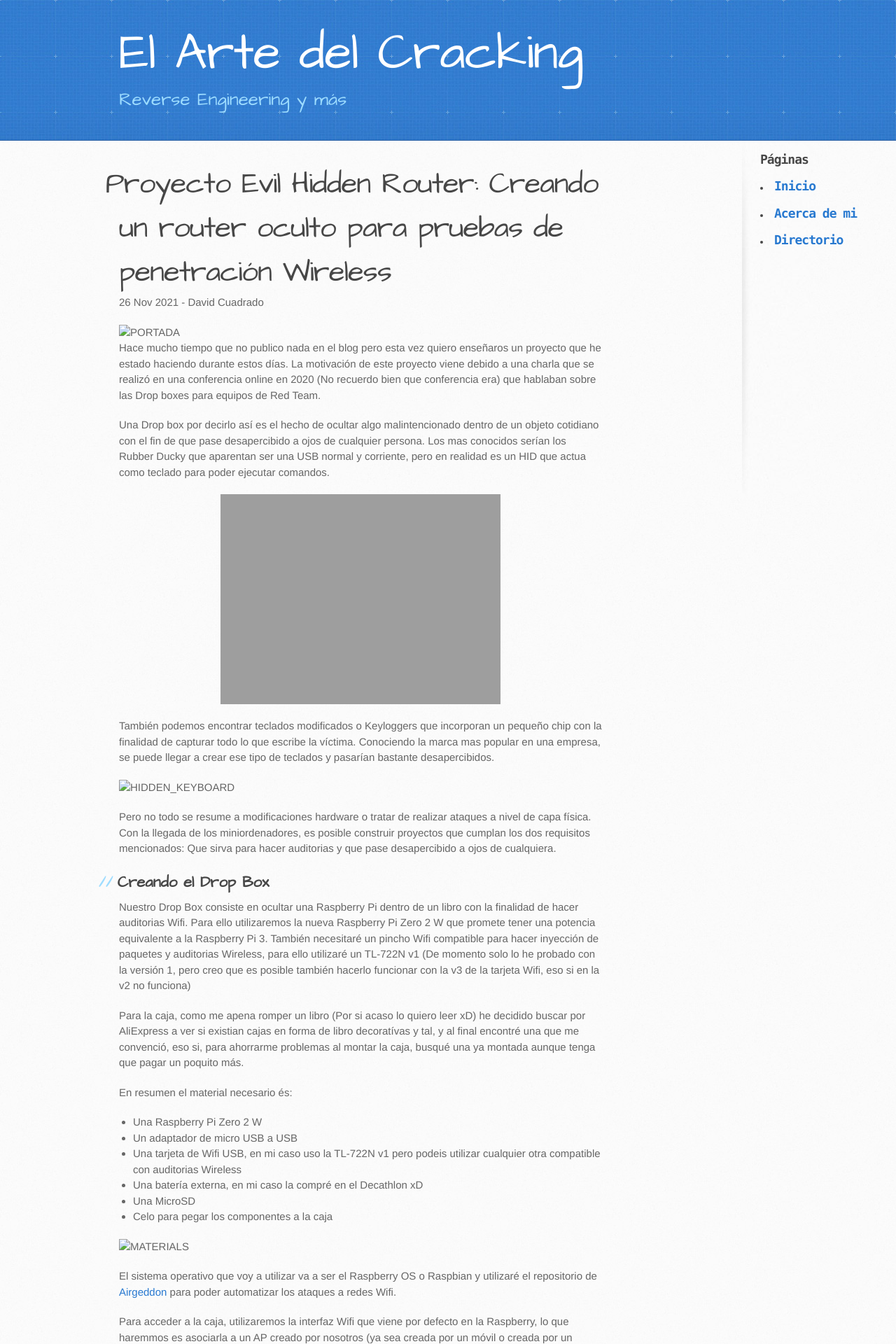
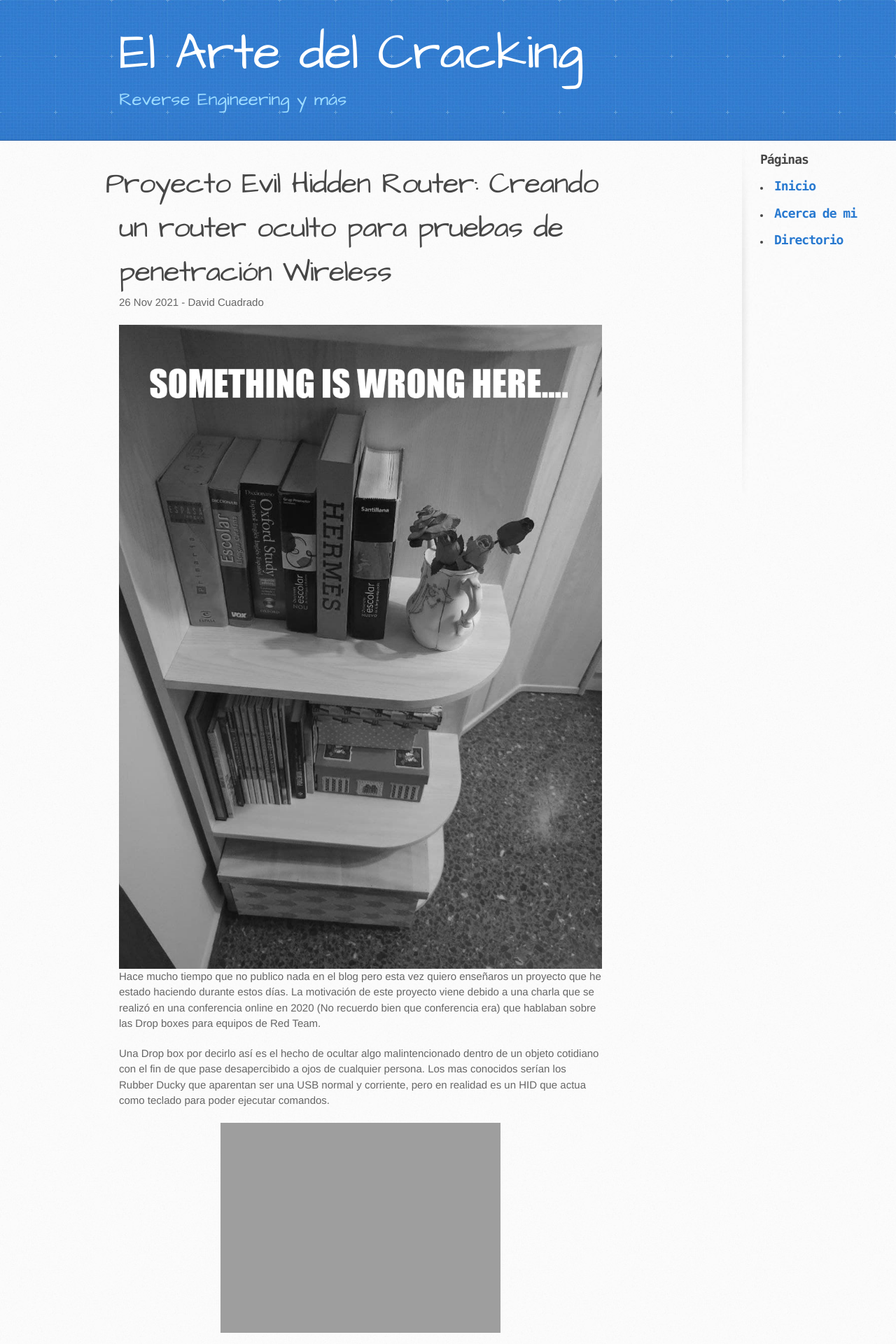
Before and after one commit to Davidc96/davidc96.github.io, a Jekyll site: the page built from _posts/2021-11-26-Proyecto-Evil-Hidden-Router.md, in a window 1280 px wide. Shown: the top 1920 px of the page at 70% size. Built offline with Jekyll 4.4.1, drawn with Linux system fonts in a browser that asks for light colours.

Commit message:
Hotfix images

```diff
--- a/_posts/2021-11-26-Proyecto-Evil-Hidden-Router.md
+++ b/_posts/2021-11-26-Proyecto-Evil-Hidden-Router.md
@@ -4,18 +4,18 @@ author: David Cuadrado
 tag: Hardware Hacking
 title: "Proyecto Evil Hidden Router: Creando un router oculto para pruebas de penetración Wireless"
 ---
-![PORTADA](https://davidc96.github.io/assets/images/posts/portada.jpg?style=centerme)
+![PORTADA](https://davidc96.github.io/assets/images/posts/PHR/portada.jpg?style=centerme)
 Hace mucho tiempo que no publico nada en el blog pero esta vez quiero enseñaros un proyecto que he estado haciendo durante estos días. La motivación de este proyecto viene debido a una
 charla que se realizó en una conferencia online en 2020 (No recuerdo bien que conferencia era) que hablaban sobre las Drop boxes para equipos de Red Team.
 
 Una Drop box por decirlo así es el hecho de ocultar algo malintencionado dentro de un objeto cotidiano con el fin de que pase desapercibido a ojos de cualquier persona. Los mas conocidos
 serían los Rubber Ducky que aparentan ser una USB normal y corriente, pero en realidad es un HID que actua como teclado para poder ejecutar comandos.
 
-![RUBBER_DUCKY](https://davidc96.github.io/assets/images/posts/rubby_ducky.jpg?style=centerme)
+![RUBBER_DUCKY](https://davidc96.github.io/assets/images/posts/PHR/rubby_ducky.jpg?style=centerme)
 
 También podemos encontrar teclados modificados o Keyloggers que incorporan un pequeño chip con la finalidad de capturar todo lo que escribe la víctima. Conociendo la marca mas popular en una empresa, se puede llegar a crear ese tipo de teclados y pasarían bastante desapercibidos.
 
-![HIDDEN_KEYBOARD](https://davidc96.github.io/assets/images/posts/keylogger.jpg?style=centerme)
+![HIDDEN_KEYBOARD](https://davidc96.github.io/assets/images/posts/PHR/keylogger.jpg?style=centerme)
 
 Pero no todo se resume a modificaciones hardware o tratar de realizar ataques a nivel de capa física. Con la llegada de los miniordenadores, es posible construir proyectos que cumplan los dos requisitos mencionados: Que sirva para hacer auditorias y que pase desapercibido a ojos de cualquiera.
 
@@ -33,7 +33,7 @@ En resumen el material necesario és:
 - Una MicroSD
 - Celo para pegar los componentes a la caja
 
-![MATERIALS](https://davidc96.github.io/assets/images/posts/materials.jpg?style=centerme)
+![MATERIALS](https://davidc96.github.io/assets/images/posts/PHR/materials.jpg?style=centerme)
 
 El sistema operativo que voy a utilizar va a ser el Raspberry OS o Raspbian y utilizaré el repositorio de <a href="">Airgeddon</a> para poder automatizar los ataques a redes Wifi.
 
@@ -179,13 +179,13 @@ La ventaja es que la caja es lo suficientemente grande para que entre todo, yo h
 
 Mi distribución es la siguiente
 
-![ALL_CONNECTED](https://davidc96.github.io/assets/images/posts/all_connected.jpg?style=centerme)
+![ALL_CONNECTED](https://davidc96.github.io/assets/images/posts/PHR/all_connected.jpg?style=centerme)
 
 Como podeis ver, he intentado acomodarlo como he podido aprovechando los espacios y pegando con celo los cables para que no molestaran al cerrar la caja
 
 Una vez hecho esto, si hacemos la puesta en marcha este sería el resultado
 
-![FINAL_RESULT](https://davidc96.github.io/assets/images/posts/final_result.jpg?style=centerme)
+![FINAL_RESULT](https://davidc96.github.io/assets/images/posts/PHR/final_result.jpg?style=centerme)
 
 ## Conclusiones
 
```
